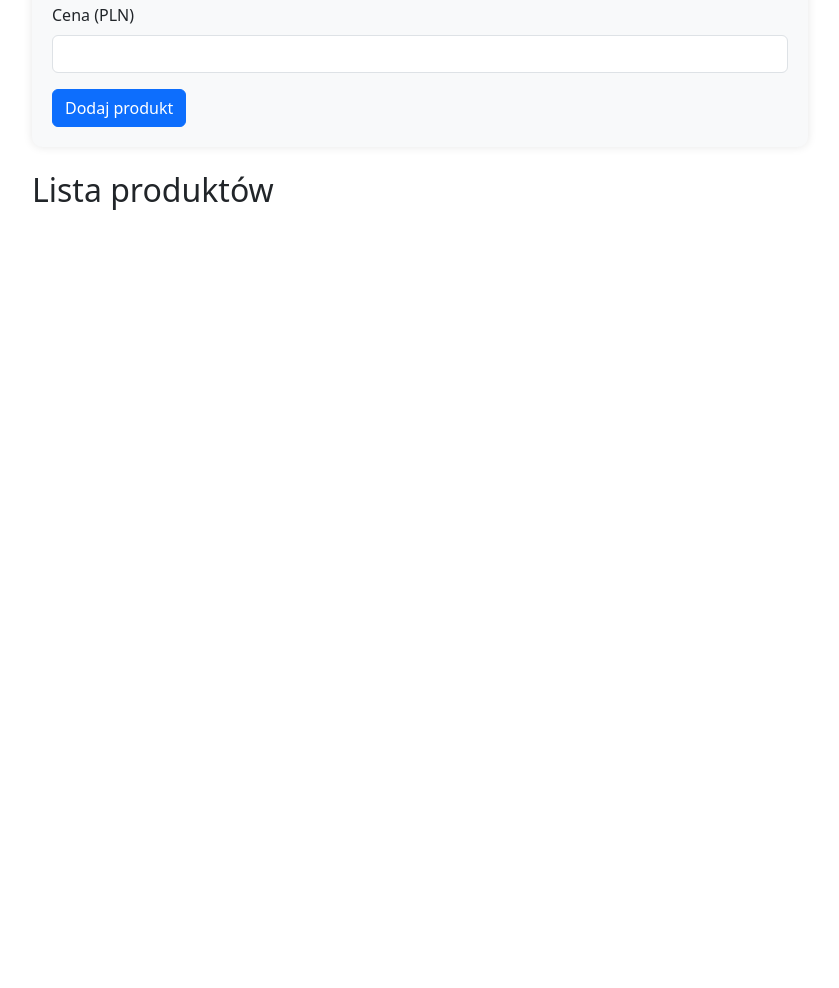
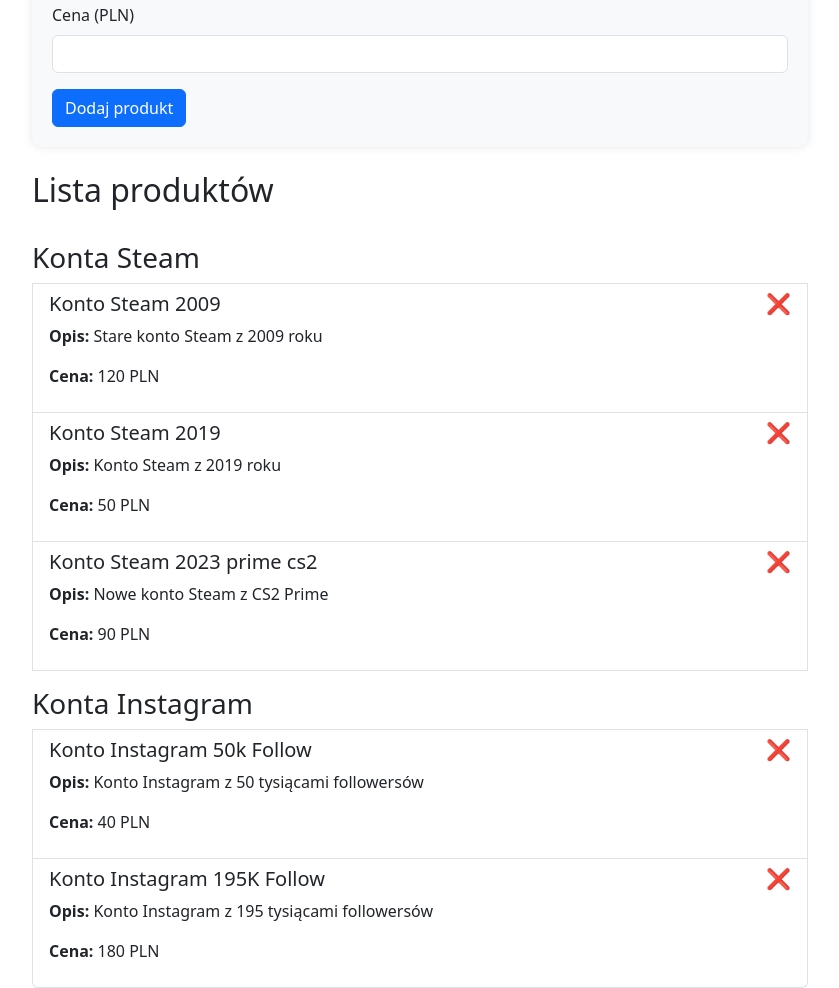
Before and after one commit to SaQu218/AccSell, a website: page public/admin_panel.html in a window 1280 px wide. Shown: the part 457-1445 px from the top of the page, without its empty margins (220-1059 px from the left). Before the commit the page ends 800 px from the top, so only its background shows below. Drawn offline with nearby package versions, Linux system fonts and the light colour scheme; no server answers.

Commit message:
Aktualizacja dla telefonow

```diff
--- a/public/admin_panel.html
+++ b/public/admin_panel.html
@@ -15,6 +15,11 @@
             padding: 20px;
             border-radius: 10px;
             box-shadow: 0 0 10px rgba(0,0,0,0.1);
+        }
+        .delete-btn {
+            float: right;
+            color: red;
+            cursor: pointer;
         }
     </style>
 </head>
@@ -48,7 +53,7 @@
                 <div class="mb-3">
                     <label class="form-label">Typ produktu:</label>
                     <div class="form-check">
-                        <input class="form-check-input" type="radio" name="productType" id="steamAccount" value="steam">
+                        <input class="form-check-input" type="radio" name="productType" id="steamAccount" value="steam" required>
                         <label class="form-check-label" for="steamAccount">Konto Steam</label>
                     </div>
                     <div class="form-check">
@@ -86,6 +91,45 @@
 
     <script src="https://cdn.jsdelivr.net/npm/bootstrap@5.3.0/dist/js/bootstrap.bundle.min.js"></script>
     <script>
+        // Tablica przechowująca produkty
+        let products = [
+            {
+                id: 1,
+                type: 'steam',
+                name: 'Konto Steam 2009',
+                description: 'Stare konto Steam z 2009 roku',
+                price: 120
+            },
+            {
+                id: 2,
+                type: 'steam',
+                name: 'Konto Steam 2019',
+                description: 'Konto Steam z 2019 roku',
+                price: 50
+            },
+            {
+                id: 3,
+                type: 'steam',
+                name: 'Konto Steam 2023 prime cs2',
+                description: 'Nowe konto Steam z CS2 Prime',
+                price: 90
+            },
+            {
+                id: 4,
+                type: 'instagram',
+                name: 'Konto Instagram 50k Follow',
+                description: 'Konto Instagram z 50 tysiącami followersów',
+                price: 40
+            },
+            {
+                id: 5,
+                type: 'instagram',
+                name: 'Konto Instagram 195K Follow',
+                description: 'Konto Instagram z 195 tysiącami followersów',
+                price: 180
+            }
+        ];
+
         let productDataToAdd = null;
         const adminModal = new bootstrap.Modal(document.getElementById('adminPasswordModal'));
 
@@ -98,6 +142,7 @@
             const productPrice = document.getElementById('productPrice').value;
 
             productDataToAdd = {
+                id: Date.now(), // Unikalny identyfikator
                 type: productType,
                 name: productName,
                 description: productDescription,
@@ -108,63 +153,70 @@
             adminModal.show();
         });
 
-        document.getElementById('confirmPassword').addEventListener('click', async () => {
+        document.getElementById('confirmPassword').addEventListener('click', () => {
             const password = document.getElementById('adminPassword').value;
 
             if (password === 'kutaz123') {
-                try {
-                    const response = await fetch('/api/products', {
-                        method: 'POST',
-                        headers: {
-                            'Content-Type': 'application/json',
-                        },
-                        body: JSON.stringify(productDataToAdd)
-                    });
+                // Dodaj produkt do tablicy
+                products.push(productDataToAdd);
 
-                    if (response.ok) {
-                        alert('Produkt został dodany pomyślnie!');
+                // Wyczyść formularz i zamknij modal
                 document.getElementById('productForm').reset();
                 document.getElementById('adminPassword').value = '';
                 adminModal.hide();
-                        loadProducts();
-                    } else {
-                        alert('Wystąpił błąd podczas dodawania produktu.');
-                    }
-                } catch (error) {
-                    console.error('Błąd:', error);
-                    alert('Wystąpił błąd podczas dodawania produktu.');
-                }
+
+                // Odśwież listę produktów
+                displayProducts();
+
+                alert('Produkt został dodany pomyślnie!');
             } else {
                 alert('Nieprawidłowe hasło administratora!');
             }
         });
 
-        async function loadProducts() {
-            try {
-                const response = await fetch('/api/products');
-                const products = await response.json();
-
+        function displayProducts() {
             const productList = document.getElementById('productList');
             productList.innerHTML = '';
 
-                products.forEach(product => {
+            const steamProducts = products.filter(p => p.type === 'steam');
+            const instagramProducts = products.filter(p => p.type === 'instagram');
+
+            // Wyświetl produkty Steam
+            if (steamProducts.length > 0) {
+                productList.innerHTML += '<h3 class="mt-3">Konta Steam</h3>';
+                steamProducts.forEach(addProductToList);
+            }
+
+            // Wyświetl produkty Instagram
+            if (instagramProducts.length > 0) {
+                productList.innerHTML += '<h3 class="mt-3">Konta Instagram</h3>';
+                instagramProducts.forEach(addProductToList);
+            }
+        }
+
+        function addProductToList(product) {
+            const productList = document.getElementById('productList');
             const productElement = document.createElement('div');
             productElement.className = 'list-group-item';
             productElement.innerHTML = `
-                        <h5>${product.name}</h5>
-                        <p><strong>Typ:</strong> ${product.type}</p>
+                <h5>${product.name}
+                    <span class="delete-btn" onclick="deleteProduct(${product.id})">❌</span>
+                </h5>
                 <p><strong>Opis:</strong> ${product.description}</p>
                 <p><strong>Cena:</strong> ${product.price} PLN</p>
             `;
             productList.appendChild(productElement);
-                });
-            } catch (error) {
-                console.error('Błąd podczas ładowania produktów:', error);
+        }
+
+        function deleteProduct(productId) {
+            if (confirm('Czy na pewno chcesz usunąć ten produkt?')) {
+                products = products.filter(p => p.id !== productId);
+                displayProducts();
             }
         }
 
-        // Załaduj produkty przy starcie
-        loadProducts();
+        // Wyświetl produkty przy starcie
+        displayProducts();
     </script>
 </body>
 </html>
```
Lines whose indentation alone changed are shown as unchanged.
